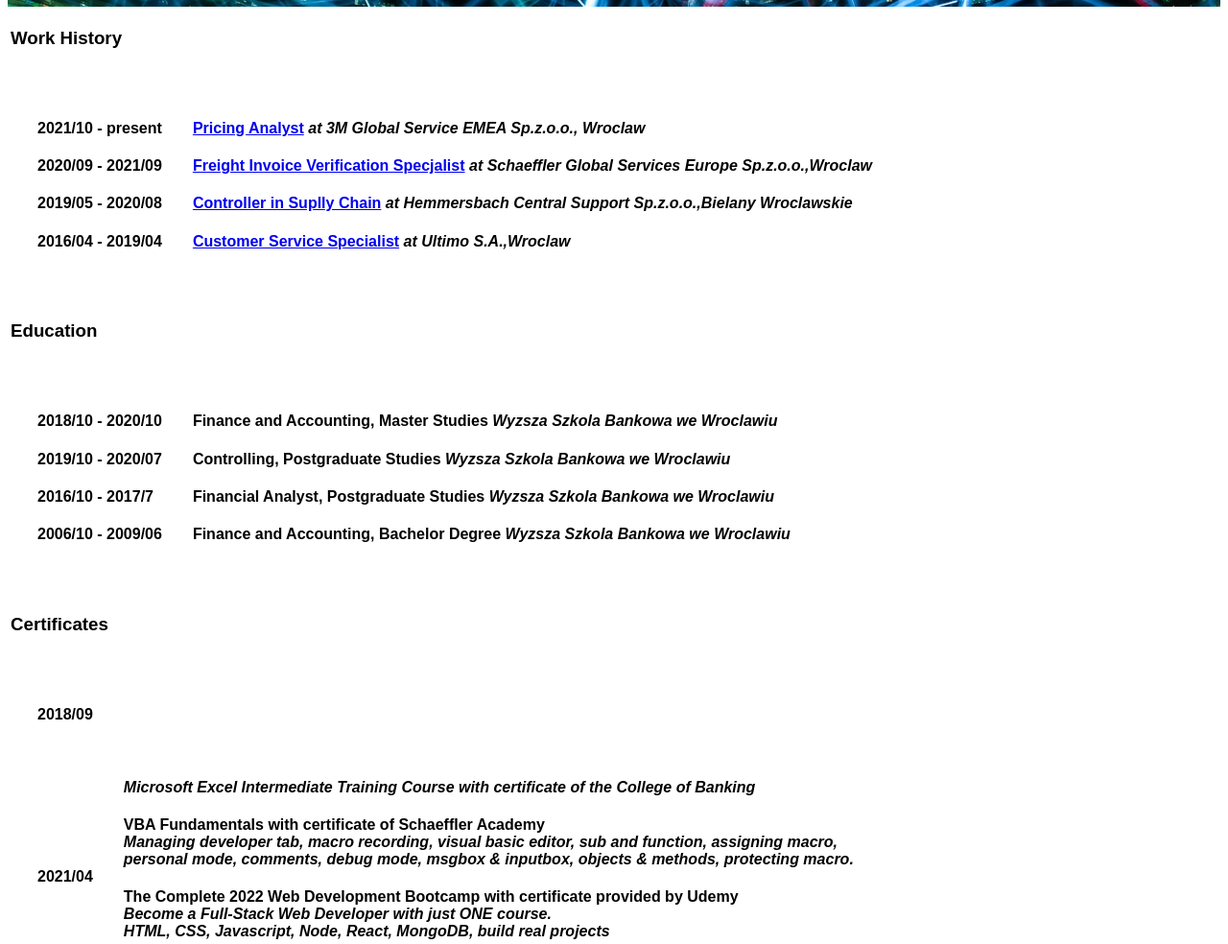
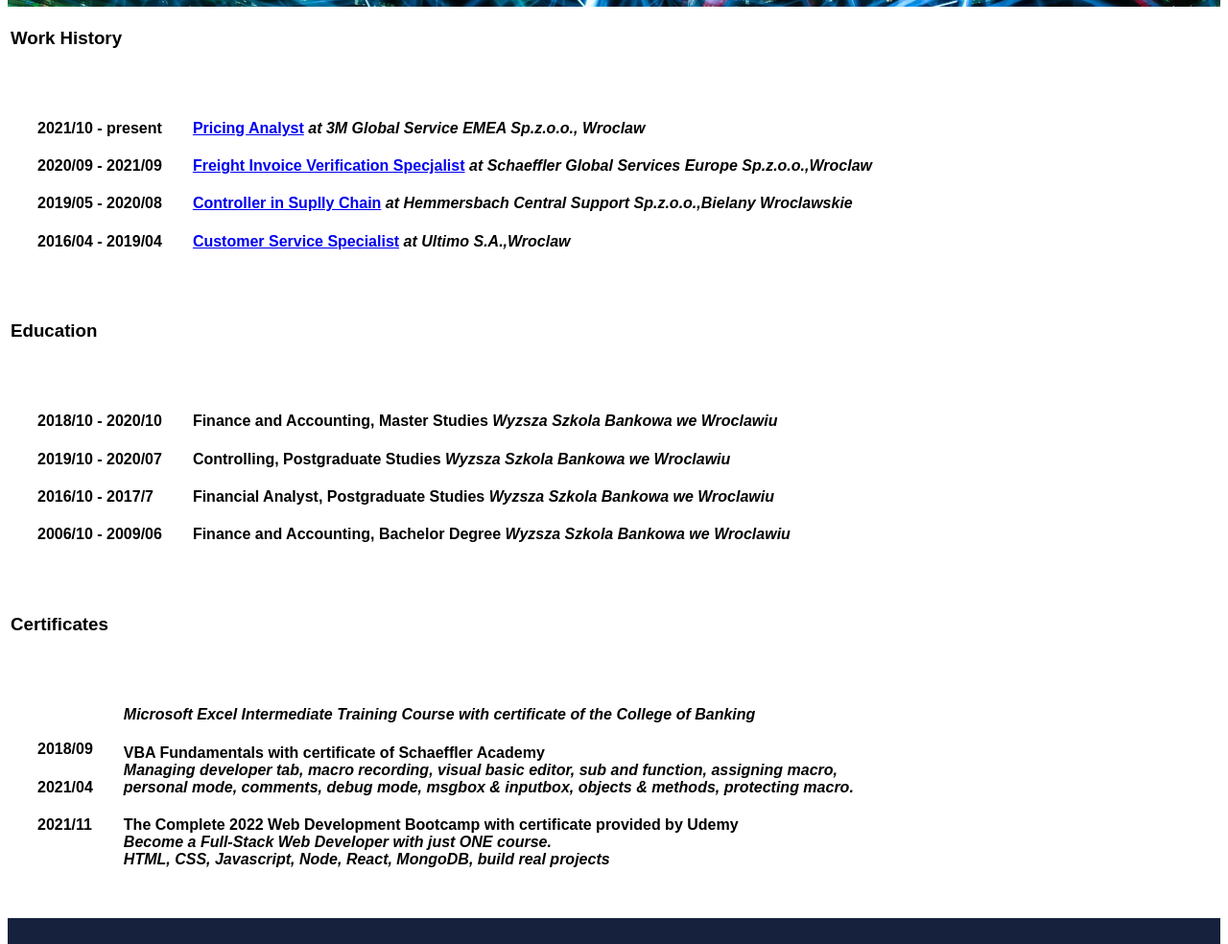
Before and after one commit to Bart-dtr/MyCV, a plain HTML site: page index.html in a window 1280 px wide. Shown: the part 272-1256 px from the top of the page at 96% size. Drawn offline with Linux system fonts and the light colour scheme.

Commit message:
Update index.html

```diff
--- a/index.html
+++ b/index.html
@@ -181,8 +181,8 @@
 <table cellspacing="30px">
     <tr>
         <th>
-            <h4>2018/09</h4><br><br><br><br><br><br>
-            <h4>2021/04</h4><br><br><br><br>
+            <h4>2018/09</h4>
+            <h4>2021/04</h4>
             <h4>2021/11</h4>
 
         </th>
```
